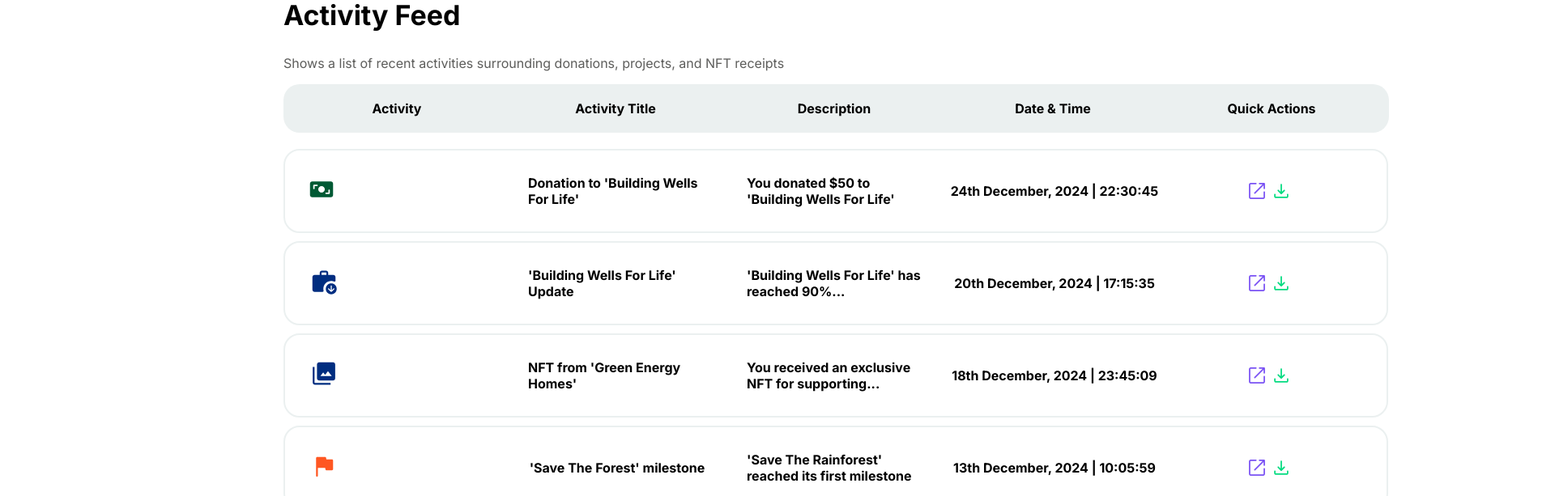
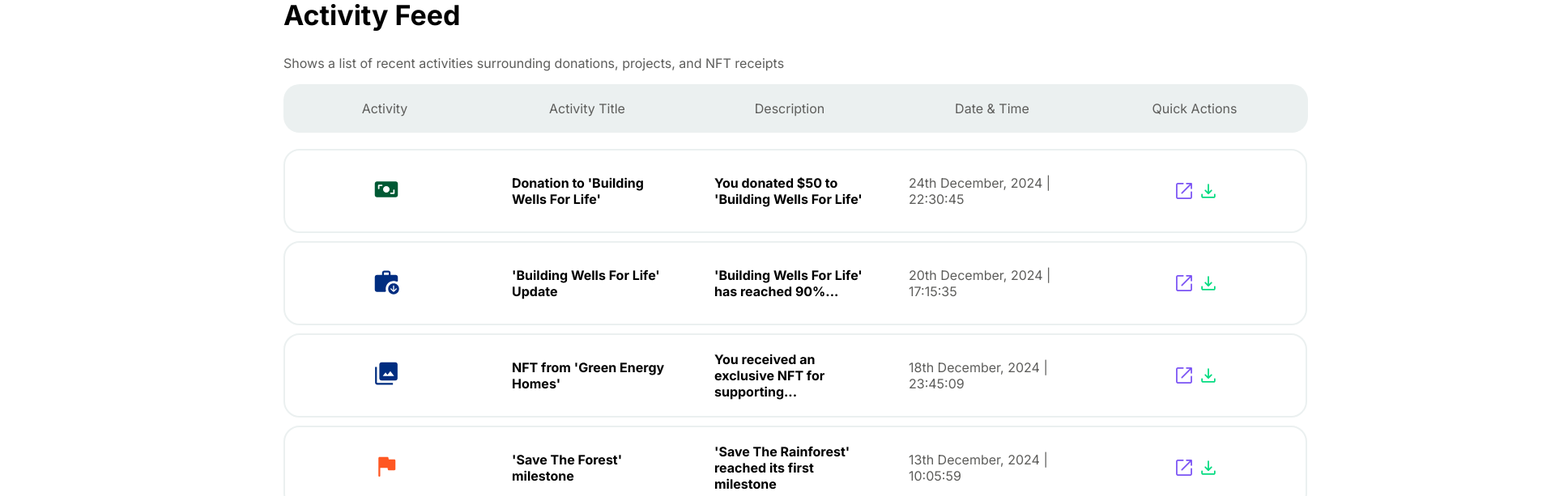
Before and after one commit to Lightdao/LightDAO-Main, a React (Vite) app: page /Donor00A in a window 1280 px wide. Shown: the part 2060-2673 px from the top of the page at 81% size, 1920 px wide, since content can reach past the window. Built offline with nearby package versions, Linux system fonts and the light colour scheme.

Commit message:
fixed table sizes

```diff
--- a/src/pages/Donor00A.css
+++ b/src/pages/Donor00A.css
@@ -348,6 +348,7 @@ button:hover {
 
 .tables {
     padding-bottom: 15px;
+    width: 1250px;
 }
 
 .table-rows {
@@ -356,7 +357,7 @@ button:hover {
     padding-right: 10px;
 }
 
-.cell, .tall-cell {
+.cell, .tall-cell, .activity-cell {
     display: flex;
     align-items: center;
     justify-content: center;
@@ -420,11 +421,11 @@ button:hover {
 /*activity table*/
 
 .activity-table {
-    width: 1350px;
+    width: 1250px;
 }
 
 .activity-table-header {
-    width: 1365px;
+    width: 1265px;
 }
 
 .table-img {
--- a/src/pages/Donor00A.tsx
+++ b/src/pages/Donor00A.tsx
@@ -2,7 +2,6 @@ import { DonorSideBar } from '../components/DonorSideBar';
 import { HeaderBar } from '../components/DonorHeader';
 import { Footer } from '../components/DonorFooter';
 import { setSideNumber } from '../components/DonorSideBar';
-
 import './Donor00A.css';
 
 const Donor00A: React.FC<{}> = () => {
@@ -180,11 +179,11 @@ const ActivityFeed: React.FC<{}> = () => {
 
     const tableElements = tableList.map((item) => (
         <div className="table-rows activity-table" key={item.id}>
-            <div className="cell"><p><img src={item.activity} alt="" /></p></div>
+            <div className="activity-cell"><p><img src={item.activity} alt="" /></p></div>
             <div className="tall-cell"><p>{item.activitytitle}</p></div>
             <div className="tall-cell"><p>{item.description}</p></div>
-            <div className="cell"><p>{item.datetime}</p></div>
-            <div className="cell"><div className="download-opentab"><button><img src={item.openNewTab ? "/open_new_tab.svg" : ""} alt="" /></button> <button><img src={item.download ? "/download.svg" : ""} alt="" /></button></div></div>
+            <div className="activity-cell"><p>{item.datetime}</p></div>
+            <div className="activity-cell"><div className="download-opentab"><button><img src={item.openNewTab ? "/open_new_tab.svg" : ""} alt="" /></button> <button><img src={item.download ? "/download.svg" : ""} alt="" /></button></div></div>
         </div>));
     return (
         <div className="table-body">{tableElements}</div>
@@ -275,11 +274,11 @@ const DonorDashboard: React.FC<{}> = () => {
             <div className="tables">
                 <div className="table-header activity-table-header">
                     <div className="table-rows activity-table">
-                        <div className="cell"><p>Activity</p></div>
-                        <div className="cell"><p>Activity Title</p></div>
-                        <div className="cell"><p>Description</p></div>
-                        <div className="cell"><p>Date & Time</p></div>
-                        <div className="cell"><p>Quick Actions</p></div>
+                        <div className="activity-cell"><p>Activity</p></div>
+                        <div className="activity-cell"><p>Activity Title</p></div>
+                        <div className="activity-cell"><p>Description</p></div>
+                        <div className="activity-cell"><p>Date & Time</p></div>
+                        <div className="activity-cell"><p>Quick Actions</p></div>
                     </div>
                 </div>
                 <ActivityFeed />
```
Also changed, not shown: src/pages/Donor01A.tsx (+4 -4 lines).
